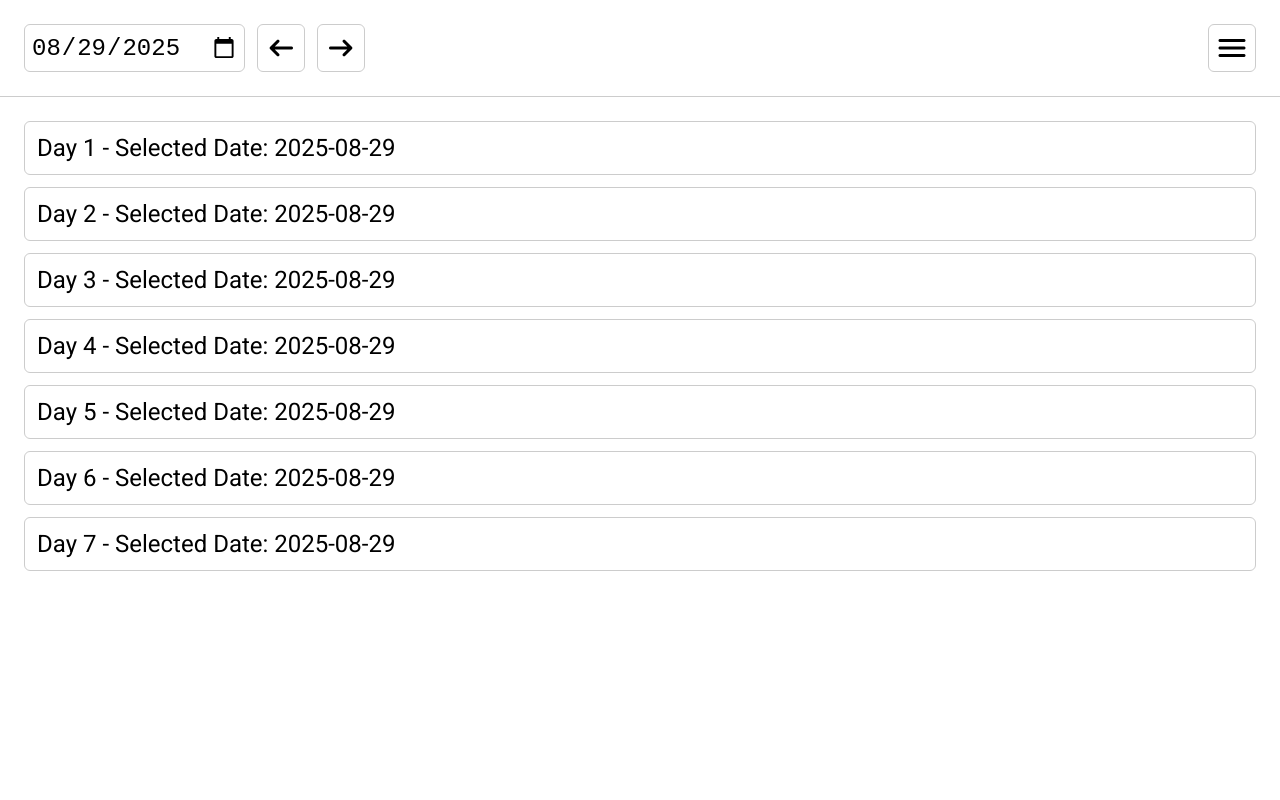
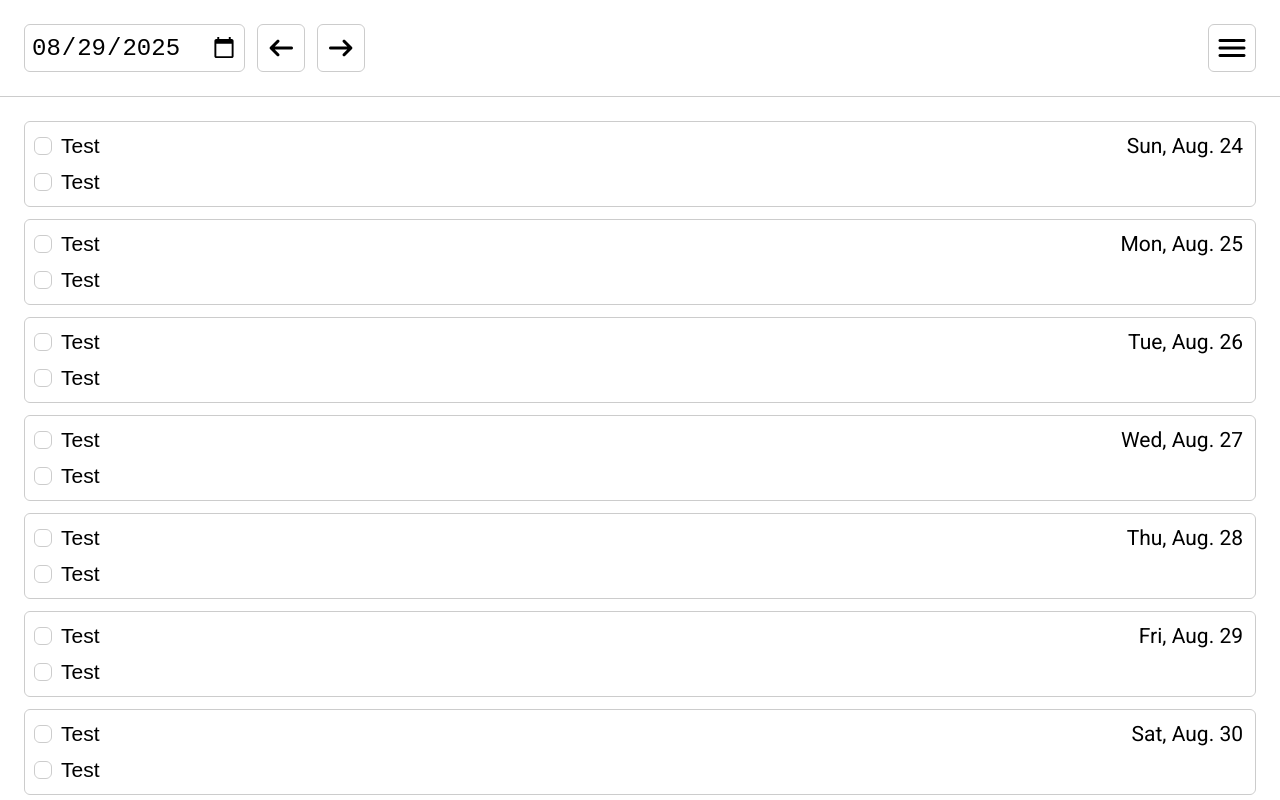
Before and after one commit to doppl3r/weekly-checklist, a Vue app: page /#/ in a window 1280 px wide. Built offline with nearby package versions, Linux system fonts and the light colour scheme.

Commit message:
Add basic checkbox and inputs

```diff
--- a/src/scss/Global.scss
+++ b/src/scss/Global.scss
@@ -1,3 +1,17 @@
+:root {
+  --size-24: calc(1rem * (24 / 16));
+  --size-16: calc(1rem);
+  --size-14: calc(1rem * (14 / 16));
+  --size-12: calc(1rem * (12 / 16));
+  --size-8: calc(1rem * (8 / 16));
+  --size-4: calc(1rem * (4 / 16));
+  --size-1: calc(1rem * (1 / 16));
+  --color-background: #ffffff;
+  --color-border: #cccccc;
+  --color-disabled: #aaaaaa;
+  --color-primary: #1f1f1f;
+}
+
 html {
   font-family: 'Roboto', sans-serif;
   font-size: clamp(1rem, 3vh, 2rem);
@@ -6,10 +20,6 @@ html {
   min-width: 30rem; // 480px
   overflow: hidden;
   width: 100vw;
-
-  --color-border: #cccccc;
-  --color-background: #ffffff;
-  --color-primary: #1f1f1f;
 
   * {
     box-sizing: border-box;
--- a/src/vue/WeButton.vue
+++ b/src/vue/WeButton.vue
@@ -12,8 +12,8 @@
   .we-button {
     align-items: center;
     background-color: #ffffff;
-    border: calc(1rem / 16) solid var(--color-border);
-    border-radius: calc(1rem / 4);
+    border: var(--size-1) solid var(--color-border);
+    border-radius: var(--size-4);
     cursor: pointer;
     display: inline-flex;
     justify-content: center;
--- a/src/vue/WeInputDate.vue
+++ b/src/vue/WeInputDate.vue
@@ -16,10 +16,10 @@
 
 <style lang="scss" scoped>
   .we-input-date {
-    border: calc(1rem / 16) solid var(--color-border);
-    border-radius: calc(1rem / 4);
+    border: var(--size-1) solid var(--color-border);
+    border-radius: var(--size-4);
     min-height: 2rem;
-    padding: 0rem calc(1rem / 4);
+    padding: 0rem var(--size-4);
 
     &:hover,
     &:focus-visible {
--- a/src/vue/WeNav.vue
+++ b/src/vue/WeNav.vue
@@ -28,9 +28,9 @@
 <style lang="scss" scoped>
   .we-nav {
     align-items: center;
-    border-bottom: var(--color-border) calc(1rem / 16) solid;
+    border-bottom: var(--color-border) var(--size-1) solid;
     display: flex;
-    gap: calc(1rem / 2);
+    gap: var(--size-8);
     padding: 1rem;
 
     .we-button {
--- a/src/vue/WeWeek.vue
+++ b/src/vue/WeWeek.vue
@@ -1,13 +1,54 @@
 <script setup>
   import { ref } from 'vue';
 
+  // Define props and state
   const props = defineProps(['date']);
+  const weekdayNames = ['Sunday', 'Monday', 'Tuesday', 'Wednesday', 'Thursday', 'Friday', 'Saturday'];
+  const weekdays = ref({});
+
+  // Generate weekdays based on provided date
+  weekdayNames.forEach((name, index) => {
+    // Get base date from date string
+    const baseDate = new Date(props.date);
+    baseDate.setHours(0, 0, 0, 0);
+
+    // Extract target date using day index
+    const currentDayIndex = baseDate.getDay();
+    const targetDateOffset = index - currentDayIndex;
+    const targetDate = new Date();
+    targetDate.setDate(baseDate.getDate() + targetDateOffset);
+
+    // Format label as "Mon, Aug. 25"
+    const shortWeekday = targetDate.toLocaleDateString('en-US', { weekday: 'short' });
+    const shortMonth = targetDate.toLocaleDateString('en-US', { month: 'short' });
+    const dayNumber = targetDate.getDate();
+    const label = `${shortWeekday}, ${shortMonth}. ${dayNumber}`;
+
+    // Get key from target date (without time)
+    const key = targetDate.toISOString().slice(0, 10);
+
+    // Assign new weekday array item
+    weekdays.value[key] = { name, label, checklist: [{ text: 'Test', checked: false }, { text: 'Test', checked: false }] };
+  });
+
 </script>
 
 <template>
   <div class="we-week">
-    <div class="we-week__day" v-for="day in 7" :key="day">
-      Day {{ day }} - Selected Date: {{ date }}
+    <div class="we-week__day" v-for="(weekday, key) in weekdays" :key="key">
+      <div class="we-week__day-checklist">
+        <div class="we-week__day-checklist-item" v-for="(item, index) in weekday.checklist" :key="index">
+          <div class="we-week__day-checklist-item-checkbox">
+            <input type="checkbox" :id="`check-${key}-${index}`" v-model="item.checked" />
+            <label :for="`check-${key}-${index}`"></label>
+          </div>
+          <div class="we-week__day-checklist-item-text">
+            <input :class="{ completed: item.checked }" :id="`text-${key}-${index}`" type="text" v-model="item.text" />
+            <label :for="`text-${key}-${index}`"></label>
+          </div>
+        </div>
+      </div>
+      <div class="we-week__day-label">{{ weekday.label }}</div>
     </div>
   </div>
 </template>
@@ -16,14 +57,97 @@
   .we-week {
     display: flex;
     flex-direction: column;
-    gap: calc(1rem / 2);
+    gap: var(--size-8);
     overflow-y: auto;
     padding: 1rem;
 
     .we-week__day {
-      border: calc(1rem / 16) solid var(--color-border);
-      border-radius: calc(1rem / 4);
-      padding: calc(1rem / 2);
+      border: var(--size-1) solid var(--color-border);
+      border-radius: var(--size-4);
+      font-size: var(--size-14);
+      padding: var(--size-4) 0;
+      position: relative;
+
+      .we-week__day-checklist {
+        display: flex;
+        flex-direction: column;
+
+        .we-week__day-checklist-item {
+          align-items: center;
+          display: flex;
+
+          .we-week__day-checklist-item-checkbox {
+            align-items: center;
+            cursor: pointer;
+            display: flex;
+            justify-content: center;
+            position: relative;
+
+            input {
+              cursor: inherit;
+              height: var(--size-24);
+              margin: 0;
+              opacity: 0;
+              width: var(--size-24);
+            }
+
+            input:checked + label {
+              background-color: var(--color-primary);
+              border-color: var(--color-primary);
+            }
+
+            input:focus-visible + label,
+            input:hover + label {
+              background-color: var(--color-border);
+            }
+
+            input:checked:focus-visible + label,
+            input:checked:hover + label {
+              background-color: var(--color-primary);
+            }
+
+            label {
+              border: var(--size-1) solid var(--color-border);
+              border-radius: var(--size-4);
+              cursor: inherit;
+              display: block;
+              height: var(--size-12);
+              position: absolute;
+              width: var(--size-12);
+            }
+          }
+
+          .we-week__day-checklist-item-text {
+            flex-grow: 1;
+            position: relative;
+
+            input {
+              border-width: 0;
+              color: var(--color-text);
+              line-height: 1.5rem;
+              outline: none;
+              padding: 0;
+              width: 100%;
+
+              &.completed {
+                color: var(--color-disabled);
+                text-decoration: line-through;
+              }
+            }
+
+            label {
+              display: none;
+            }
+          }
+        }
+      }
+
+      .we-week__day-label {
+        line-height: 1.5rem;
+        position: absolute;
+        right: var(--size-8);
+        top: var(--size-4);
+      }
     }
   }
 </style>
```
